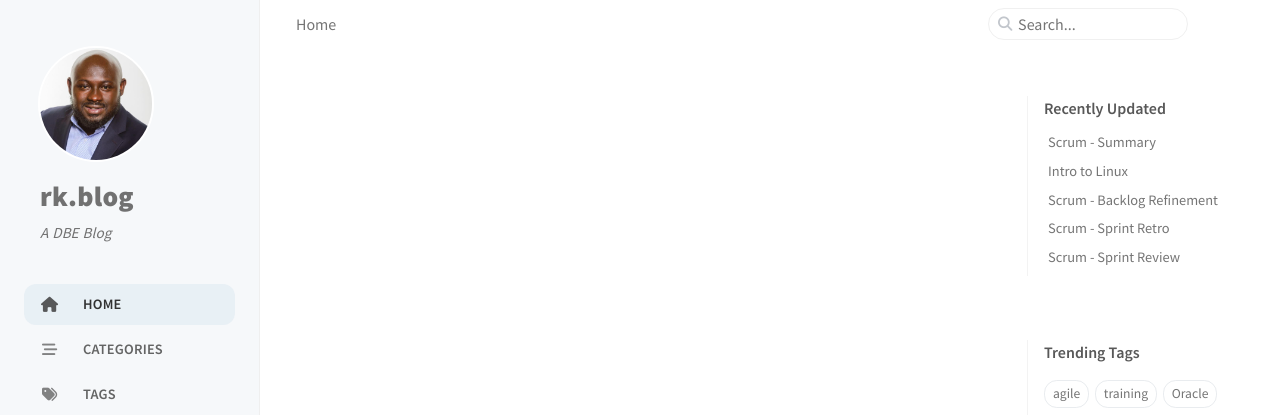
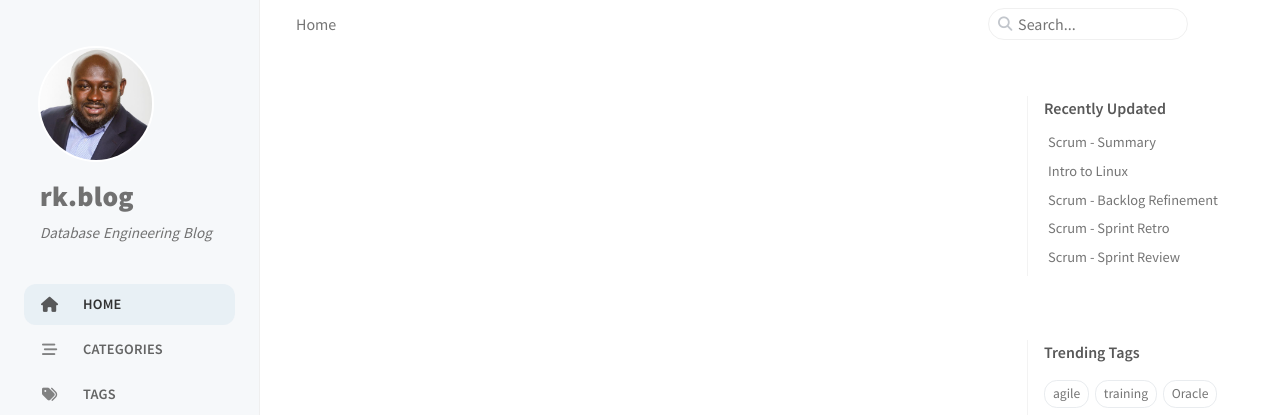
Before and after one commit to RKKoranteng/rkkoranteng-blog, a Jekyll site: the page built from index.html, in a window 1280 px wide. Shown: the top 415 px of the page. Built offline with Jekyll 4.4.1, drawn with Linux system fonts in a browser that asks for light colours; cached includes are drawn as plain includes.

Commit message:
modify config details

```diff
--- a/_config.yml
+++ b/_config.yml
@@ -16,7 +16,7 @@ timezone: America/New_York
 
 title: rk.blog # the main title
 
-tagline: A DBE Blog  # it will display as the sub-title
+tagline: Database Engineering Blog  # it will display as the sub-title
 
 description: >- # used by seo meta and the atom feed
   Blogging about databases, automation, cloud and my continuous improvement DevOps journey.
```
